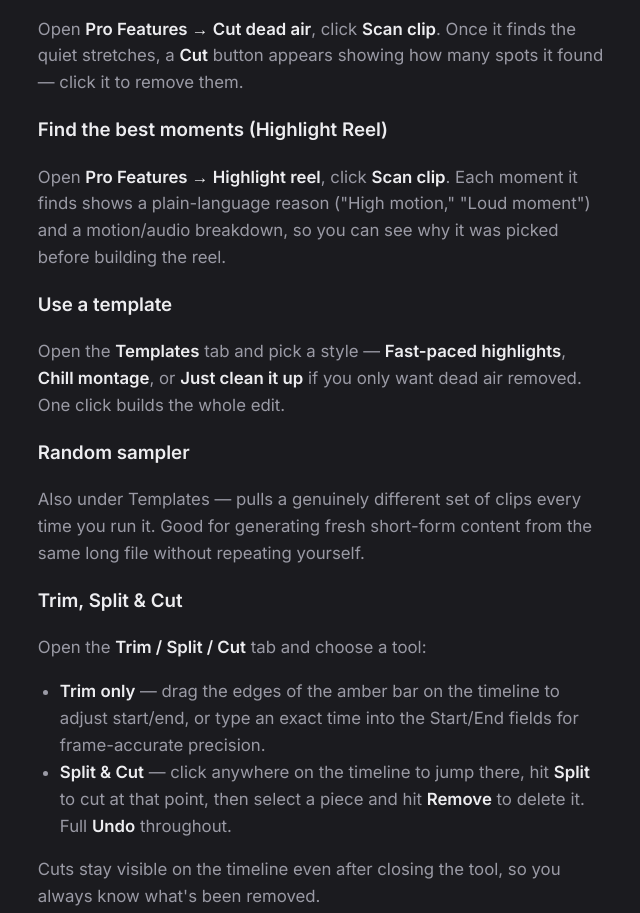
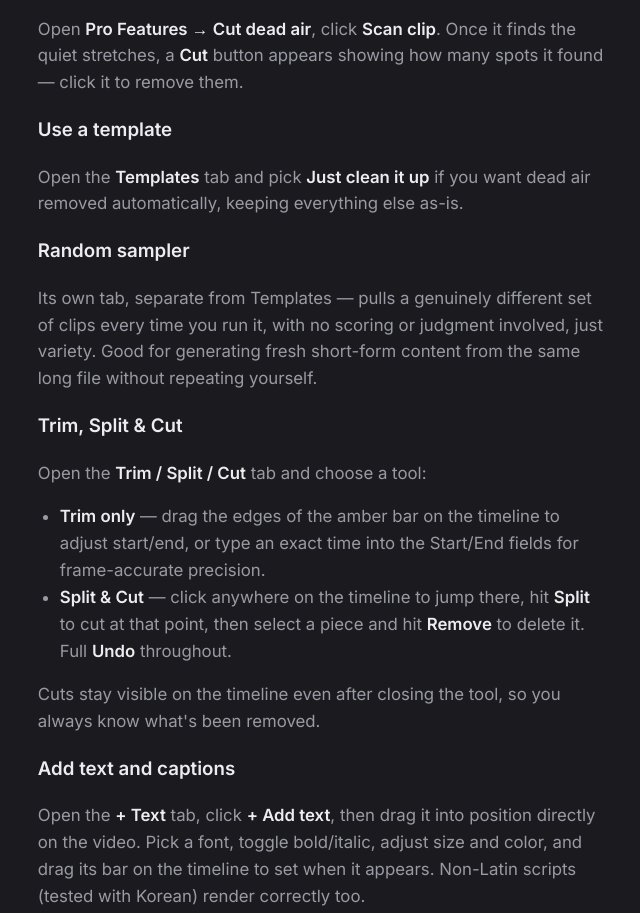
Before and after one commit to maiava56/Cutaway-Site, a plain HTML site: page workflow.html in a window 1280 px wide. Shown: the part 1773-2686 px from the top of the page, without its empty margins (39-679 px from the left). Drawn offline with Linux system fonts and the light colour scheme.

Commit message:
remove stale highlight reel
remove template refs from workflow guide

```diff
--- a/workflow.html
+++ b/workflow.html
@@ -87,25 +87,17 @@
     many spots it found — click it to remove them.
   </p>
 
-  <h3>Find the best moments (Highlight Reel)</h3>
-  <p>
-    Open <strong>Pro Features → Highlight reel</strong>, click <strong>Scan clip</strong>.
-    Each moment it finds shows a plain-language reason ("High motion," "Loud moment") and
-    a motion/audio breakdown, so you can see why it was picked before building the reel.
-  </p>
-
   <h3>Use a template</h3>
   <p>
-    Open the <strong>Templates</strong> tab and pick a style — <strong>Fast-paced
-    highlights</strong>, <strong>Chill montage</strong>, or <strong>Just clean it up</strong>
-    if you only want dead air removed. One click builds the whole edit.
+    Open the <strong>Templates</strong> tab and pick <strong>Just clean it up</strong> if
+    you want dead air removed automatically, keeping everything else as-is.
   </p>
 
   <h3>Random sampler</h3>
   <p>
-    Also under Templates — pulls a genuinely different set of clips every time you run it.
-    Good for generating fresh short-form content from the same long file without repeating
-    yourself.
+    Its own tab, separate from Templates — pulls a genuinely different set of clips every
+    time you run it, with no scoring or judgment involved, just variety. Good for
+    generating fresh short-form content from the same long file without repeating yourself.
   </p>
 
   <h3>Trim, Split &amp; Cut</h3>
```
